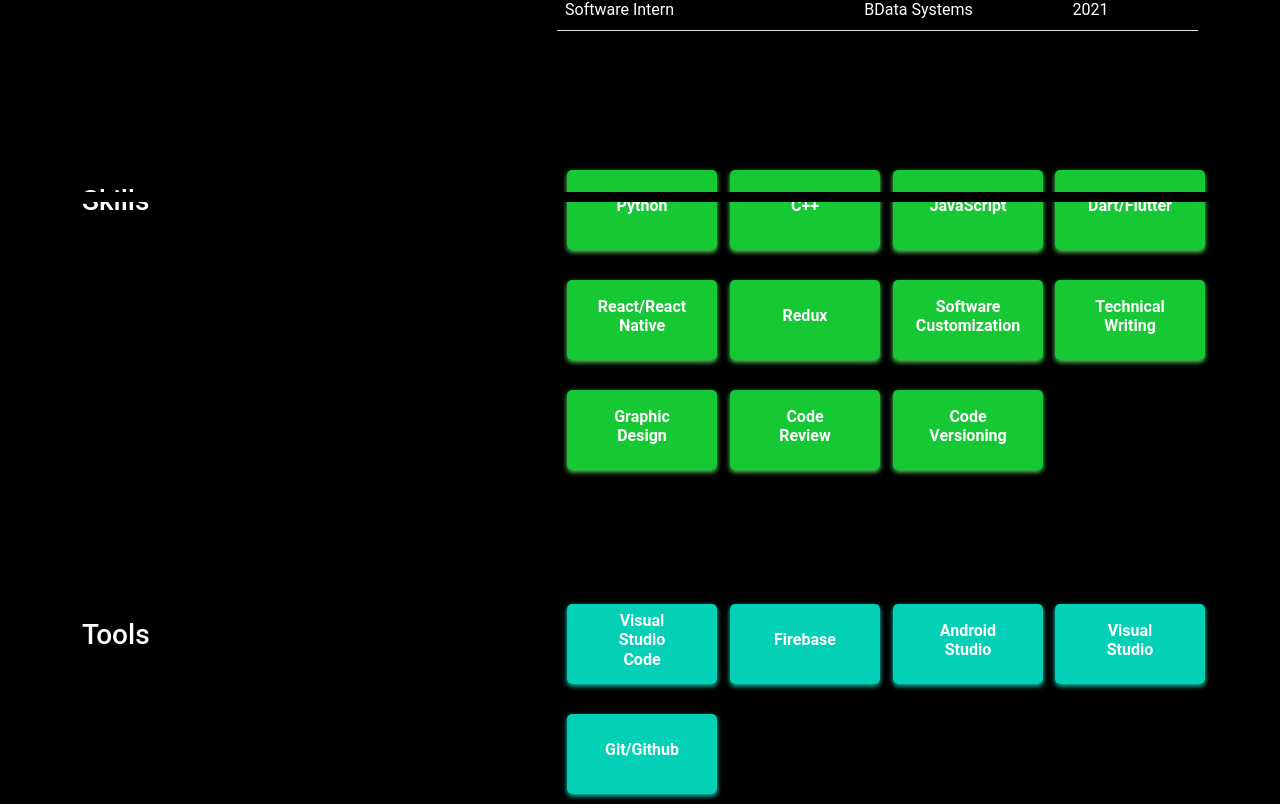
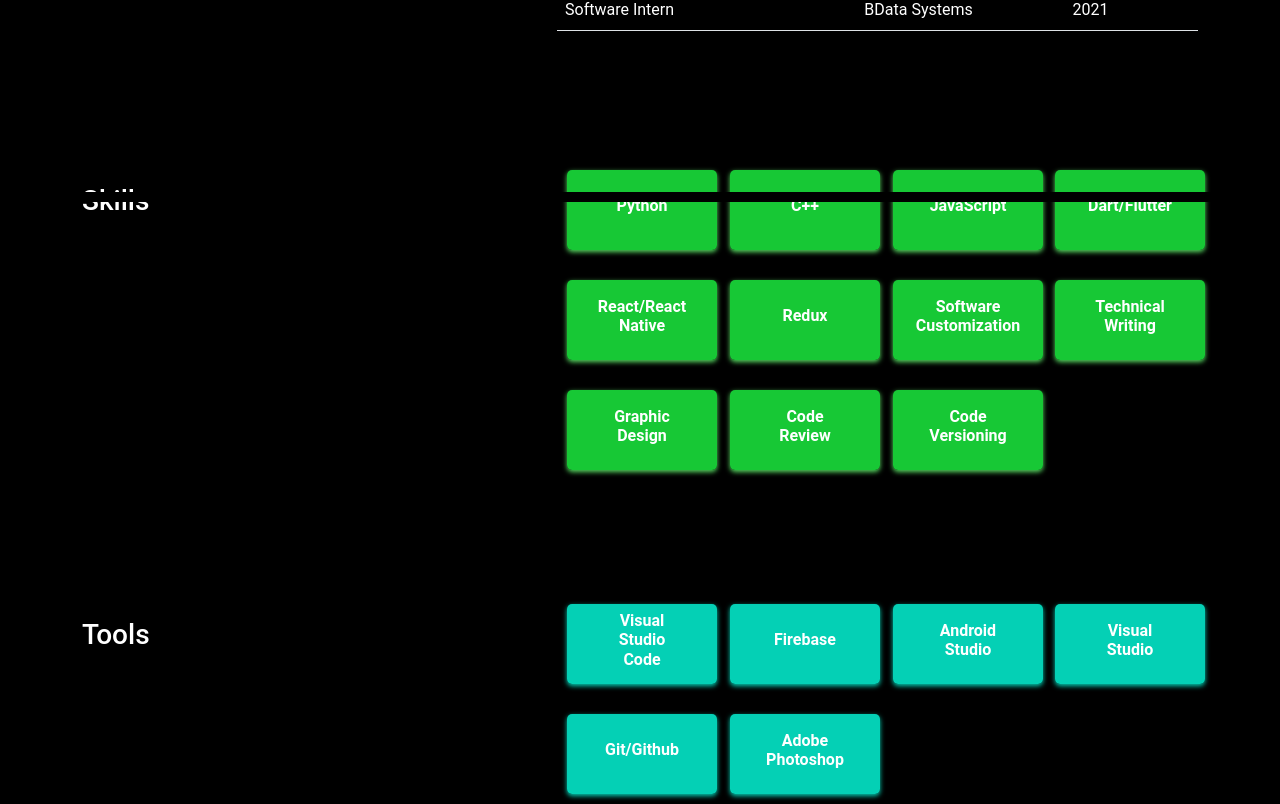
Before and after one commit to Aquarius-blake/portfolio, a React (Create React App) app: page /about in a window 1280 px wide. Shown: the part 598-1402 px from the top of the page. Built offline with nearby package versions, Linux system fonts and the light colour scheme.

Commit message:
update content_option.js

```diff
--- a/src/content_option.js
+++ b/src/content_option.js
@@ -101,6 +101,9 @@ const tools =[
     {
         name: "Git/Github",
     },
+    {
+        name: "Adobe Photoshop",
+    },
 ];
 
 const dataportfolio = [{
```
